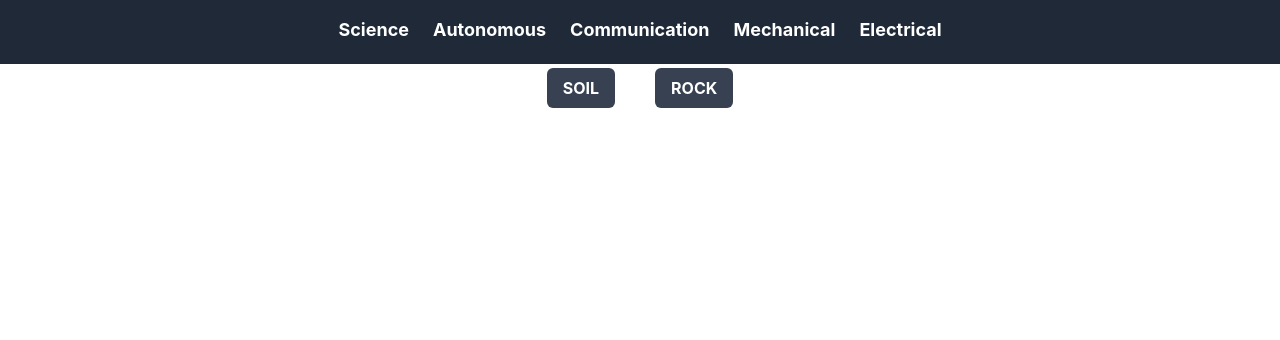
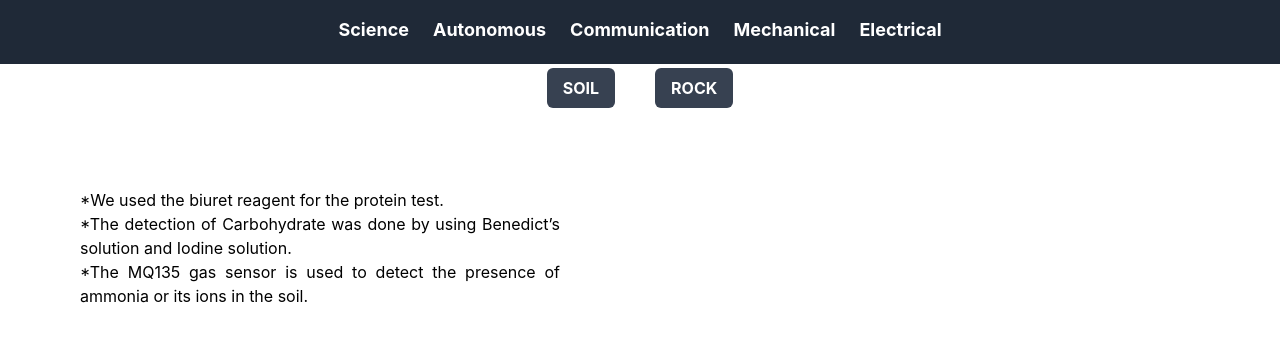
Before and after one commit to Humayra-Akter/mongol-barota-dashboard, a React (Create React App) app: page /science in a window 1280 px wide. Shown: the top 340 px of the page. Built offline with nearby package versions, Linux system fonts and the light colour scheme.

Commit message:
branch deleted

```diff
--- a/src/Components/Science/Soil.js
+++ b/src/Components/Science/Soil.js
@@ -1,7 +1,27 @@
 import React from "react";
 
 const Soil = () => {
-  return <div></div>;
+  return (
+    <div className="grid grid-cols-2">
+      <div>
+        <div>
+          <p className="text-justify p-20">
+            <p> *We used the biuret reagent for the protein test. </p>
+            <p>
+              {" "}
+              *The detection of Carbohydrate was done by using Benedict’s
+              solution and Iodine solution.
+            </p>{" "}
+            <p>
+              *The MQ135 gas sensor is used to detect the presence of ammonia or
+              its ions in the soil.
+            </p>
+          </p>
+        </div>
+      </div>
+      <div></div>
+    </div>
+  );
 };
 
 export default Soil;
```
Also changed, not shown: src/images/protin_sample.png (added).
